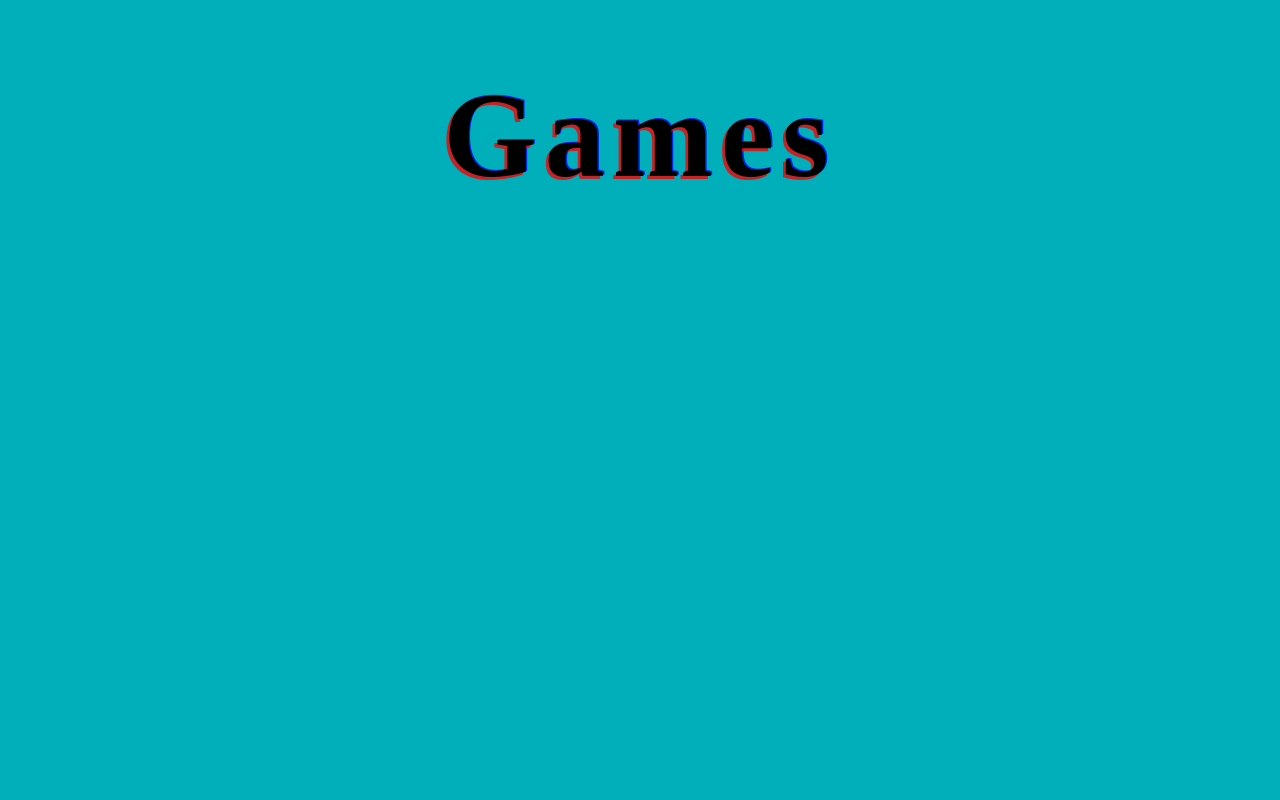
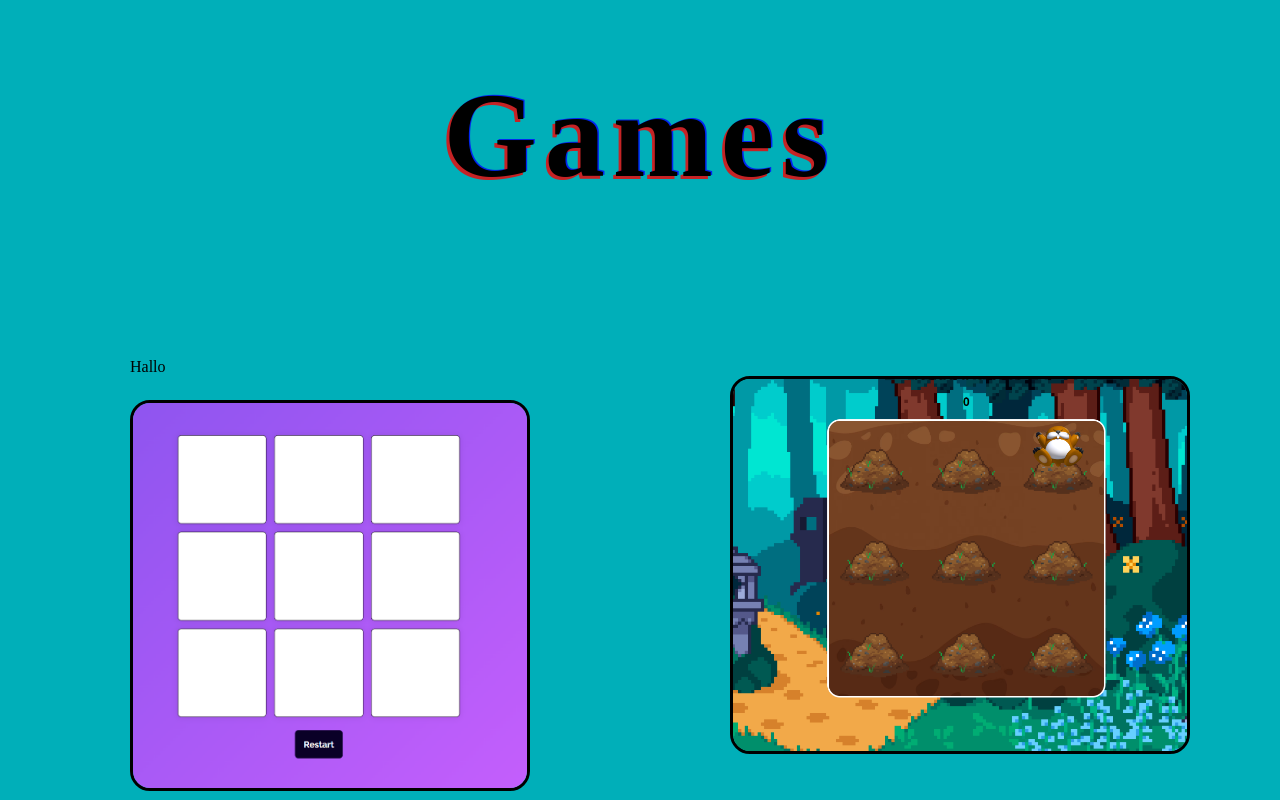
Before and after one commit to J-ekkers/Project-games, a plain HTML site: page gamesScherm.html in a window 1280 px wide. Drawn offline with Linux system fonts and the light colour scheme.

Commit message:
startscherm

```diff
--- a/css/gamesScherm.css
+++ b/css/gamesScherm.css
@@ -54,3 +54,39 @@ body{
     80% {transform: translate(3px, -3px)}
     to {transform: translate(0);}
  }
+
+
+ .BKE{
+   width: 400px;
+   margin-left: 130px;
+   margin-top: 400px;
+   border-radius: 20px;
+   border: 3px solid black;
+   display: block;
+   z-index: 8;
+ }
+
+ .WAM{
+   width: 460px;
+   margin-left: 730px;
+   border-radius: 20px;
+   border: 3px solid black;
+ }
+
+p{
+   margin-left: 130px;
+   margin-top: 150px;
+   z-index: -2;
+}
+
+.glitch-wrapper {
+   position: relative;
+   z-index: 2;
+}
+
+.BKE {
+   position: absolute;
+   left: 0;
+   top: 0;
+   z-index: 1;
+}
--- a/gamesScherm.html
+++ b/gamesScherm.html
@@ -11,5 +11,15 @@
     <div class="glitch-wrapper">
         <div class="glitch" data-glitch="Games">Games</div>
      </div>
+
+
+     <a href="TicTacToe.html">
+     <img src="img/Knipsel 2.PNG" alt="Boter kaas en eieren" class="BKE">
+     </a>
+     <p>Hallo</p>
+    </div>
+     <a href="Mole.html">
+        <img src="img/afbeelding.png" alt="Whack-A-Mole" class="WAM">
+     </a>
 </body>
 </html>
```
Also changed, not shown: img/Knipsel 2.PNG (added), img/afbeelding.png (added).
